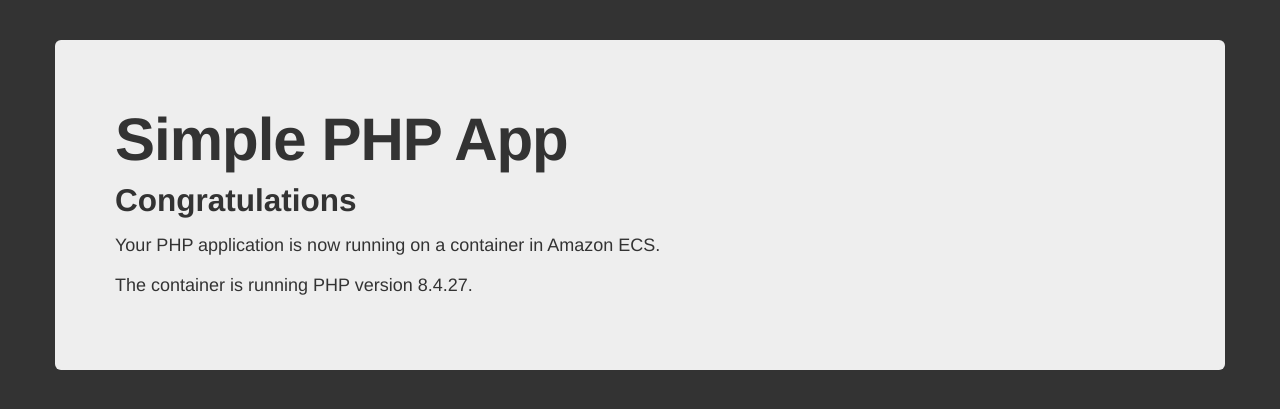
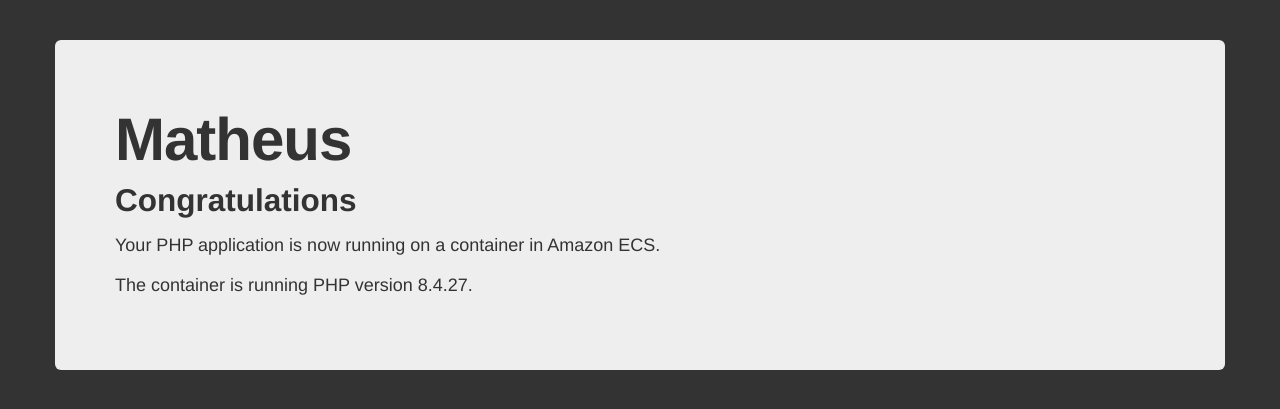
Before and after one commit to aws-samples/ecs-demo-php-simple-app, a PHP site: page / in a window 1280 px wide. Shown: the top 409 px of the page. Run offline with PHP 8.4, Linux system fonts and the light colour scheme.

Commit message:
Add new Header

```diff
--- a/src/index.php
+++ b/src/index.php
@@ -4,7 +4,7 @@
     <head>
         <meta charset="utf-8">
         <meta http-equiv="X-UA-Compatible" content="IE=edge,chrome=1">
-        <title>Simple PHP App</title>
+        <title>Meu ECS</title>
         <meta name="viewport" content="width=device-width, initial-scale=1.0">
         <link href="assets/css/bootstrap.min.css" rel="stylesheet">
         <style>body {margin-top: 40px; background-color: #333;}</style>
@@ -15,7 +15,7 @@
     <body>
         <div class="container">
             <div class="hero-unit">
-                <h1>Simple PHP App</h1>
+                <h1>Matheus</h1>
                 <h2>Congratulations</h2>
                 <p>Your PHP application is now running on a container in Amazon ECS.</p>
                 <p>The container is running PHP version <?php echo phpversion(); ?>.</p>
```
